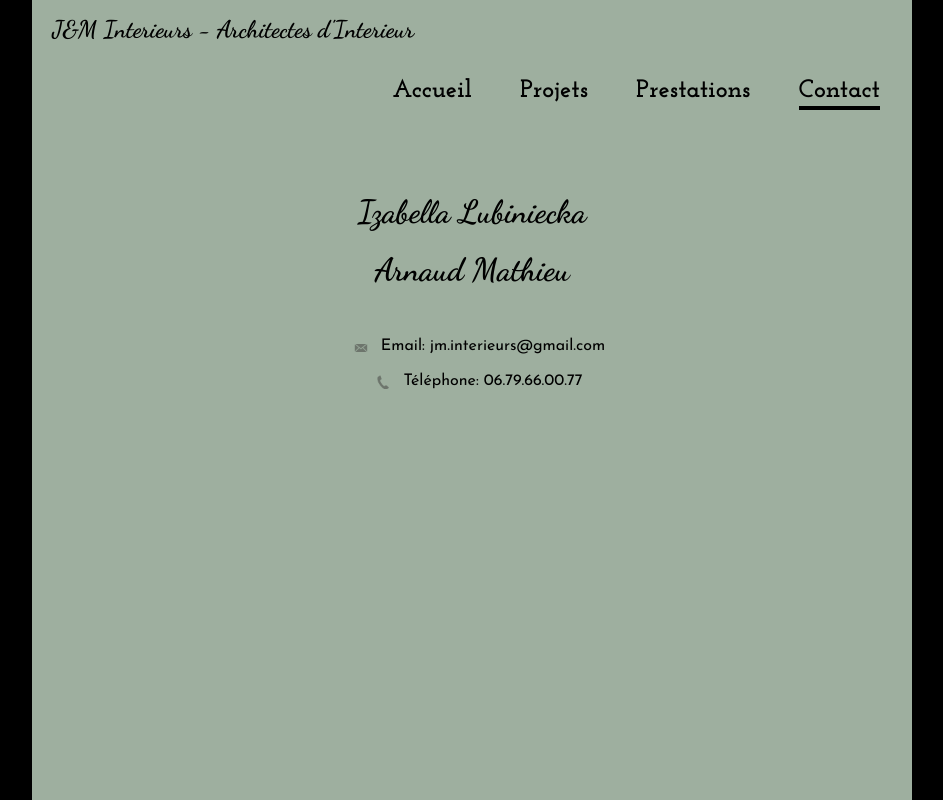
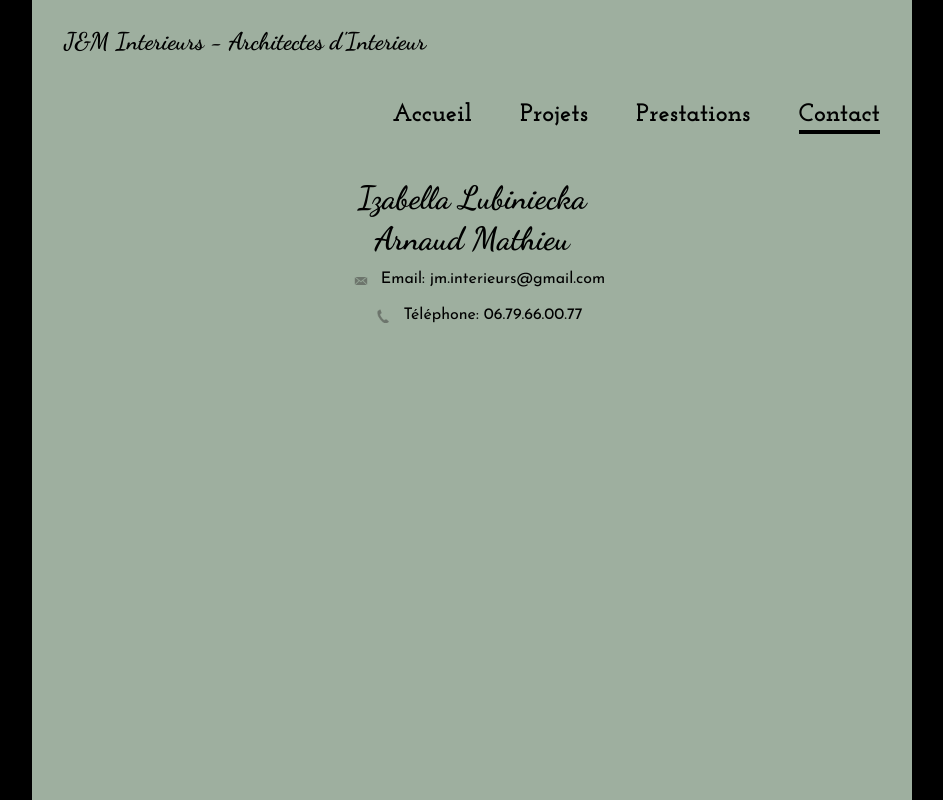
Before and after one commit to rafaelhperezg/jminterieurs, a plain HTML site: page contact.html in a window 1280 px wide. Shown: the top 800 px of the page, without its empty margins (168-1111 px from the left). Drawn offline with Linux system fonts and the light colour scheme.

Commit message:
Correction little typos from Arnauds code and remove </br> from contact (i'll do it with css)

```diff
--- a/contact.html
+++ b/contact.html
@@ -2,8 +2,6 @@
 <html>
 <head>
   <meta charset="utf-8"><!--this tells the browser how our webpage is formatted and what type of characters are used-->
-
-
   <title>jm-interieurs</title>
   <link rel="stylesheet" href="css/normalize.css">
   <link href='http://fonts.googleapis.com/css?family=Josefin+Slab:300,400,600,700' rel='stylesheet' type='text/css'>
@@ -17,14 +15,16 @@
 <body>
   <div class="grid">
 
-    <div class="row rr"> <!-- rr for test on top -->
-            <div class="col-12 text-accueil">
+    <div class="row">
+      <div class="col-12 logo">
         <h2>J&M Interieurs - Architectes d'Interieur</h2>
+      </div>
     </div>
+
     <div class="row rr"> <!-- rr for test on top -->
       <div class="col-12 menu">
         <ul>
-          <li><a href="index.html" >Accueil</a></li>
+          <li><a href="index.html">Accueil</a></li>
           <li><a href="projets.html">Projets</a></li>
           <li><a href="prestations.html">Prestations</a></li>
           <li><a href="contact.html" class="selected">Contact</a></li>
@@ -34,13 +34,8 @@
 
     <div class="row">
       <div class="col-12 info-contact">
-            </br>
-            </br>
-        <h1>Izabella Lubiniecka</br>
-            </br>
-            </br>
-            Arnaud Mathieu</h1>
-            </br>
+        <h1>Izabella Lubiniecka</h1>
+        <h1>Arnaud Mathieu</h1>
         <p class="mail"><a href="mailto:jm.interieurs@gmail.com">Email: jm.interieurs@gmail.com</a></p>
         <p class="phone"><a href="tel:+33-679-660077">Téléphone: 06.79.66.00.77</a></p>
       </div>
```
Also changed, not shown: index.html (+4 -2 lines), prestations.html (+4 -2 lines), projet1.html (+4 -2 lines), projet2.html (+4 -2 lines), projet3.html (+4 -2 lines), projet4.html (+4 -2 lines), projet5.html (+4 -2 lines), projet6.html (+4 -2 lines), projets.html (+4 -2 lines).
